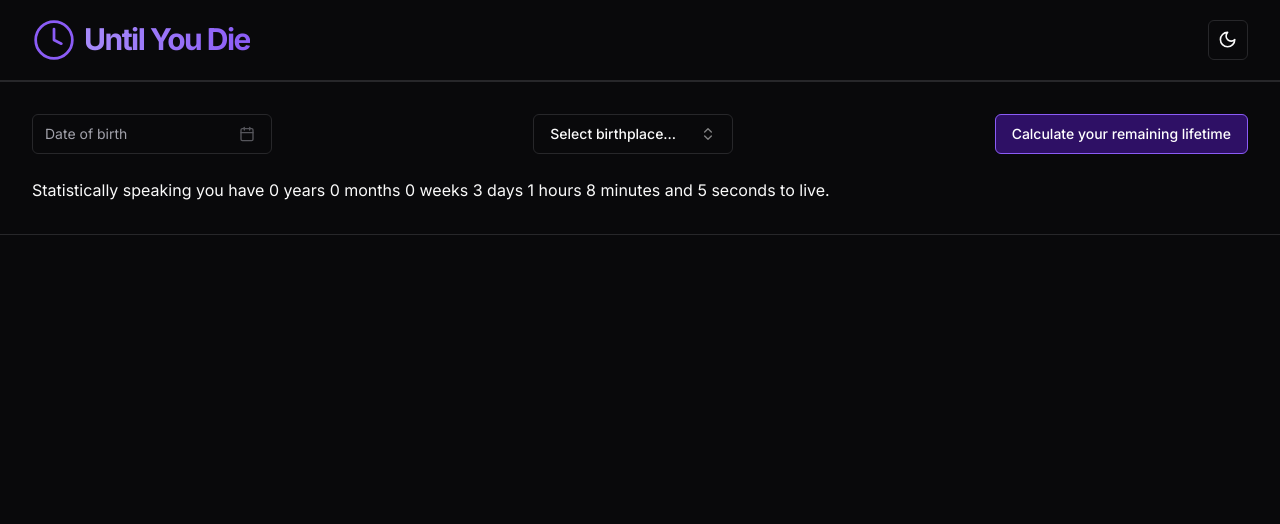
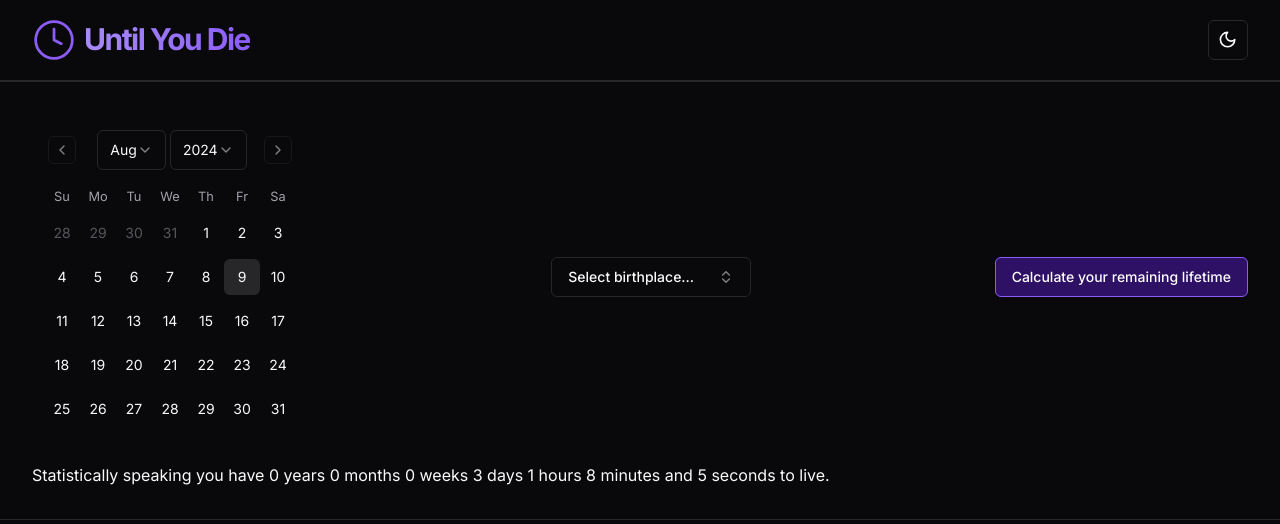
Before and after one commit to schufot/until-you-die, a Next.js app: page / in a window 1280 px wide. Shown: the top 524 px of the page. Built offline with nearby package versions, Linux system fonts and the light colour scheme.

Commit message:
fix calendar picker to navigate by years and months

```diff
--- a/app/(page)/page.tsx
+++ b/app/(page)/page.tsx
@@ -4,6 +4,7 @@ import { Combobox } from '@/components/Combobox'
 import { DatePicker } from '@/components/DatePicker'
 import Timer from '@/components/Timer'
 import { Button } from '@/components/ui/button'
+import { Calendar } from '@/components/ui/calendar';
 import React, { useState } from 'react'
 
 
@@ -13,7 +14,7 @@ function page()  {
     <div className='h-full bg-background'>
         <div className="border-b bg-card">
             <div className="container flex flex-wrap items-center justify-between gap-6 py-8">
-                <DatePicker/>
+                <Calendar captionLayout="dropdown-buttons" fromYear={1950} toYear={2050}/>
                 <Combobox></Combobox>
                 <Button variant={"outline"} className='border-violet-500 bg-violet-950 text-white hover:bg-violet-700 hover:text-white'>
                 Calculate your remaining lifetime
--- a/components/ui/calendar.tsx
+++ b/components/ui/calendar.tsx
@@ -1,13 +1,15 @@
-"use client"
+"use client";
 
-import * as React from "react"
-import { ChevronLeft, ChevronRight } from "lucide-react"
-import { DayPicker } from "react-day-picker"
+import * as React from "react";
+import { ChevronLeft, ChevronRight } from "lucide-react";
+import { DayPicker, useDayPicker, useNavigation } from "react-day-picker";
 
-import { cn } from "@/lib/utils"
-import { buttonVariants } from "@/components/ui/button"
+import { cn } from "@/lib/utils";
+import { buttonVariants } from "@/components/ui/button";
+import { format, setMonth } from "date-fns";
+import { Select, SelectContent, SelectItem, SelectTrigger } from "./select";
 
-export type CalendarProps = React.ComponentProps<typeof DayPicker>
+export type CalendarProps = React.ComponentProps<typeof DayPicker>;
 
 function Calendar({
   className,
@@ -23,7 +25,7 @@ function Calendar({
         months: "flex flex-col sm:flex-row space-y-4 sm:space-x-4 sm:space-y-0",
         month: "space-y-4",
         caption: "flex justify-center pt-1 relative items-center",
-        caption_label: "text-sm font-medium",
+        caption_label: "text-sm font-medium hidden",
         nav: "space-x-1 flex items-center",
         nav_button: cn(
           buttonVariants({ variant: "outline" }),
@@ -51,16 +53,77 @@ function Calendar({
         day_range_middle:
           "aria-selected:bg-accent aria-selected:text-accent-foreground",
         day_hidden: "invisible",
+        caption_dropdowns: "flex gap-1",
         ...classNames,
       }}
       components={{
         IconLeft: ({ ...props }) => <ChevronLeft className="h-4 w-4" />,
         IconRight: ({ ...props }) => <ChevronRight className="h-4 w-4" />,
+        Dropdown: (props) => {
+          const { fromDate, fromMonth, fromYear, toDate, toMonth, toYear } =
+            useDayPicker();
+
+            const {goToMonth, currentMonth} = useNavigation();
+          if (props.name === "months") {
+            const selectItems = Array.from({ length: 12 }, (_, i) => ({
+              value: i.toString(),
+              label: format(setMonth(new Date(), i), "MMM"),
+            }));
+            return (
+              <Select value={props.value?.toString()} onValueChange={(newValue) => {
+                const newDate = new Date(currentMonth);
+                newDate.setMonth(parseInt(newValue));
+                goToMonth(newDate);
+
+              }} >
+                <SelectTrigger>{format(currentMonth, "MMM")}</SelectTrigger>
+                <SelectContent>
+                  {selectItems.map((selectItem) => (
+                    <SelectItem value={selectItem.value}>
+                      {selectItem.label}
+                    </SelectItem>
+                  ))}
+                </SelectContent>
+              </Select>
+            );
+          } else if (props.name === "years") {
+            const earliestYear =
+              fromYear || fromMonth?.getFullYear() || fromDate?.getFullYear();
+            const latestYear =
+              toYear || toMonth?.getFullYear() || toDate?.getFullYear();
+            let selectItems: { label: string; value: string }[] = [];
+            if (earliestYear && latestYear) {
+              const yearsLength = latestYear - earliestYear + 1;
+              selectItems = Array.from({ length: yearsLength }, (_, i) => ({
+                label: (earliestYear + i).toString(),
+                value: (earliestYear + i).toString(),
+              }));
+            }
+            return (
+              <Select onValueChange={(newValue) => {
+                const newDate = new Date(currentMonth);
+                newDate.setFullYear(parseInt(newValue));
+                goToMonth(newDate);
+
+              }} value={props.value?.toString()}>
+                <SelectTrigger>{currentMonth.getFullYear()}</SelectTrigger>
+                <SelectContent>
+                  {selectItems.map((selectItem) => (
+                    <SelectItem value={selectItem.value}>
+                      {selectItem.label}
+                    </SelectItem>
+                  ))}
+                </SelectContent>
+              </Select>
+            );
+          }
+          return null;
+        },
       }}
       {...props}
     />
-  )
+  );
 }
-Calendar.displayName = "Calendar"
+Calendar.displayName = "Calendar";
 
-export { Calendar }
+export { Calendar };
```
